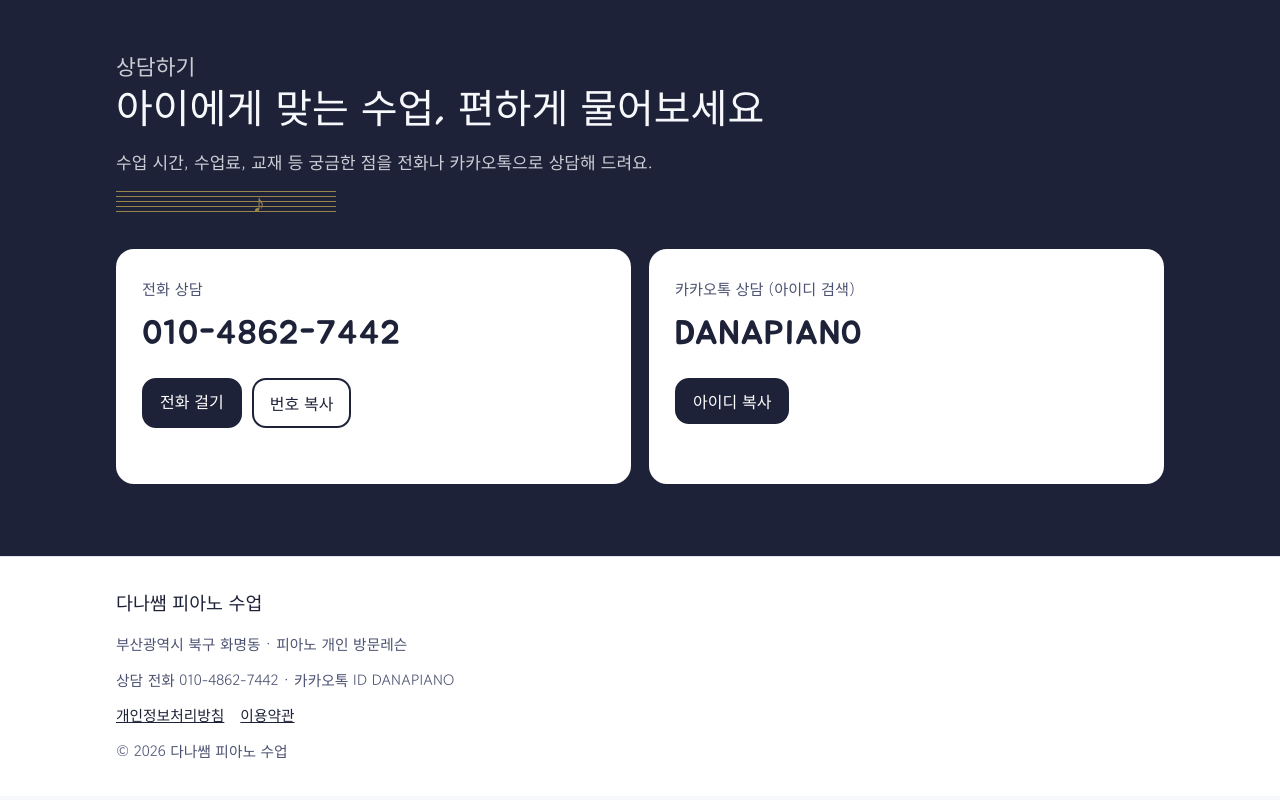
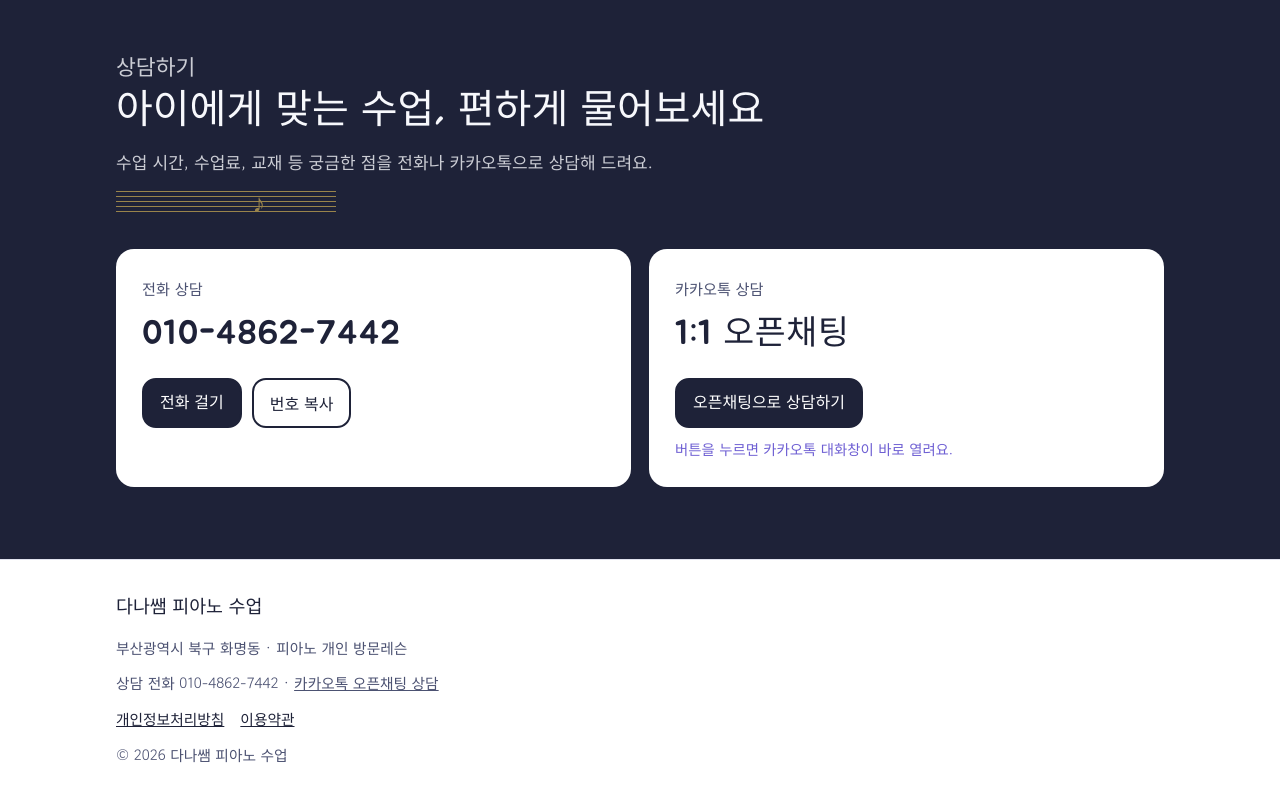
Before and after one commit to happy7663-tech/danapiano-site, a website: page index.html in a window 1280 px wide. Shown: the part 4522-5322 px from the top of the page. Drawn offline with Linux system fonts and the light colour scheme; no server answers; a web font is replaced by a local one.

Commit message:
카카오톡 상담 버튼을 1:1 오픈채팅 링크로 연결
Co-Authored-By: Claude Opus 5.5 <noreply@anthropic.com>
Claude-Session: https://claude.ai/code/session_01DVtYk9n932Js5rX16tEiF6

```diff
--- a/index.html
+++ b/index.html
@@ -62,7 +62,7 @@
         </ul>
         <div class="cta-row">
           <a class="btn btn-primary" href="tel:01048627442">전화 상담 010-4862-7442</a>
-          <a class="btn btn-ghost" href="#contact">카카오톡 상담</a>
+          <a class="btn btn-ghost" href="https://open.kakao.com/o/s9RtrZee" target="_blank" rel="noopener">카카오톡 상담</a>
         </div>
       </div>
       <div class="hero-art" aria-hidden="true">
@@ -291,12 +291,12 @@
           <p class="copy-done" id="phone-msg" aria-live="polite"></p>
         </div>
         <div class="contact-card">
-          <p class="label">카카오톡 상담 (아이디 검색)</p>
-          <p class="value" id="kakao-value">DANAPIANO</p>
+          <p class="label">카카오톡 상담</p>
+          <p class="value">1:1 오픈채팅</p>
           <div class="row">
-            <button class="btn btn-primary" type="button" data-copy="DANAPIANO" data-target="kakao-msg">아이디 복사</button>
+            <a class="btn btn-primary" href="https://open.kakao.com/o/s9RtrZee" target="_blank" rel="noopener">오픈채팅으로 상담하기</a>
           </div>
-          <p class="copy-done" id="kakao-msg" aria-live="polite"></p>
+          <p class="copy-done">버튼을 누르면 카카오톡 대화창이 바로 열려요.</p>
         </div>
       </div>
     </div>
@@ -308,7 +308,7 @@
   <div class="wrap">
     <p class="brand">다나쌤 피아노 수업</p>
     <p>부산광역시 북구 화명동 · 피아노 개인 방문레슨</p>
-    <p>상담 전화 010-4862-7442 · 카카오톡 ID DANAPIANO</p>
+    <p>상담 전화 010-4862-7442 · <a href="https://open.kakao.com/o/s9RtrZee" target="_blank" rel="noopener">카카오톡 오픈채팅 상담</a></p>
     <p class="links"><a href="privacy.html">개인정보처리방침</a><a href="terms.html">이용약관</a></p>
     <p class="visit" id="visit" hidden>오늘 방문 <strong id="visit-today">0</strong> · 전체 방문 <strong id="visit-total">0</strong></p>
     <p>© <span id="year">2026</span> 다나쌤 피아노 수업</p>
@@ -317,7 +317,7 @@
 
 <div class="mobile-bar">
   <a class="call" href="tel:01048627442">전화 상담</a>
-  <a class="kakao" href="#contact">카카오톡 상담</a>
+  <a class="kakao" href="https://open.kakao.com/o/s9RtrZee" target="_blank" rel="noopener">카카오톡 상담</a>
 </div>
 
 <script src="js/main.js"></script>
```
